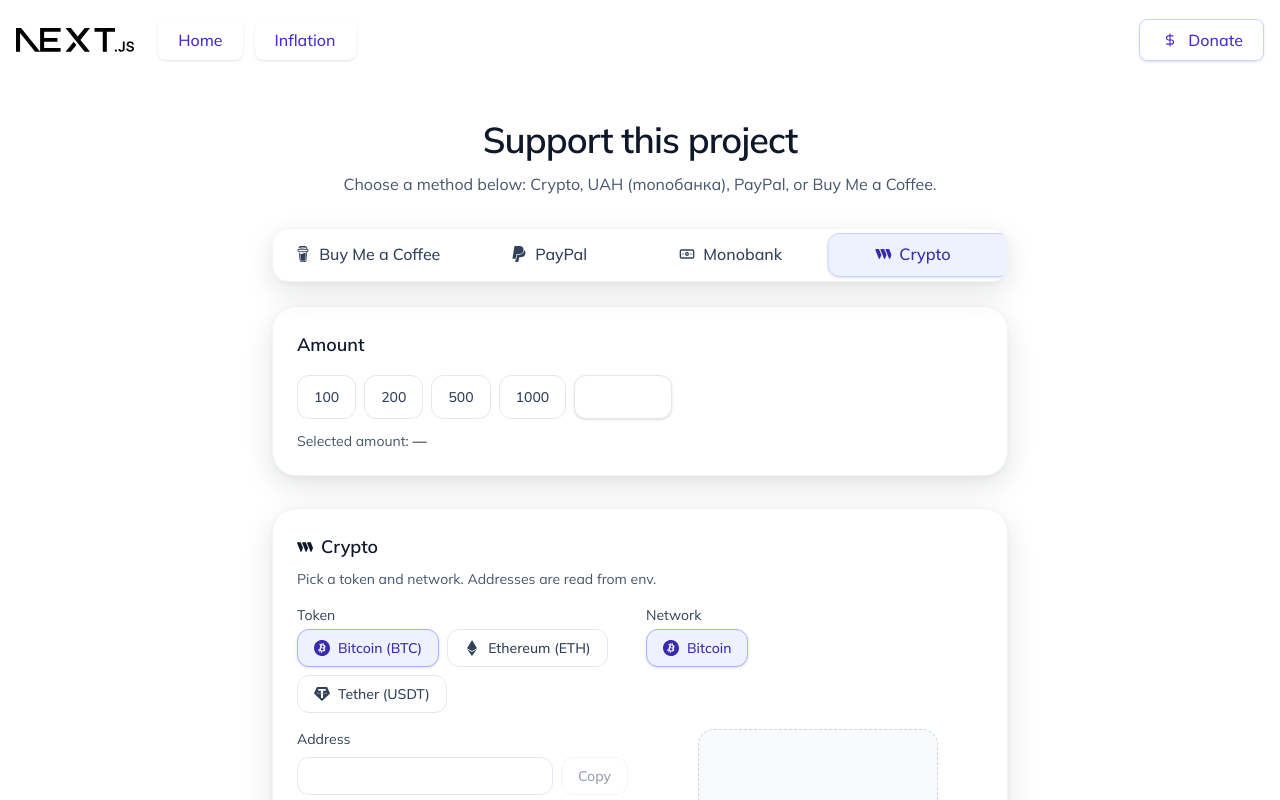
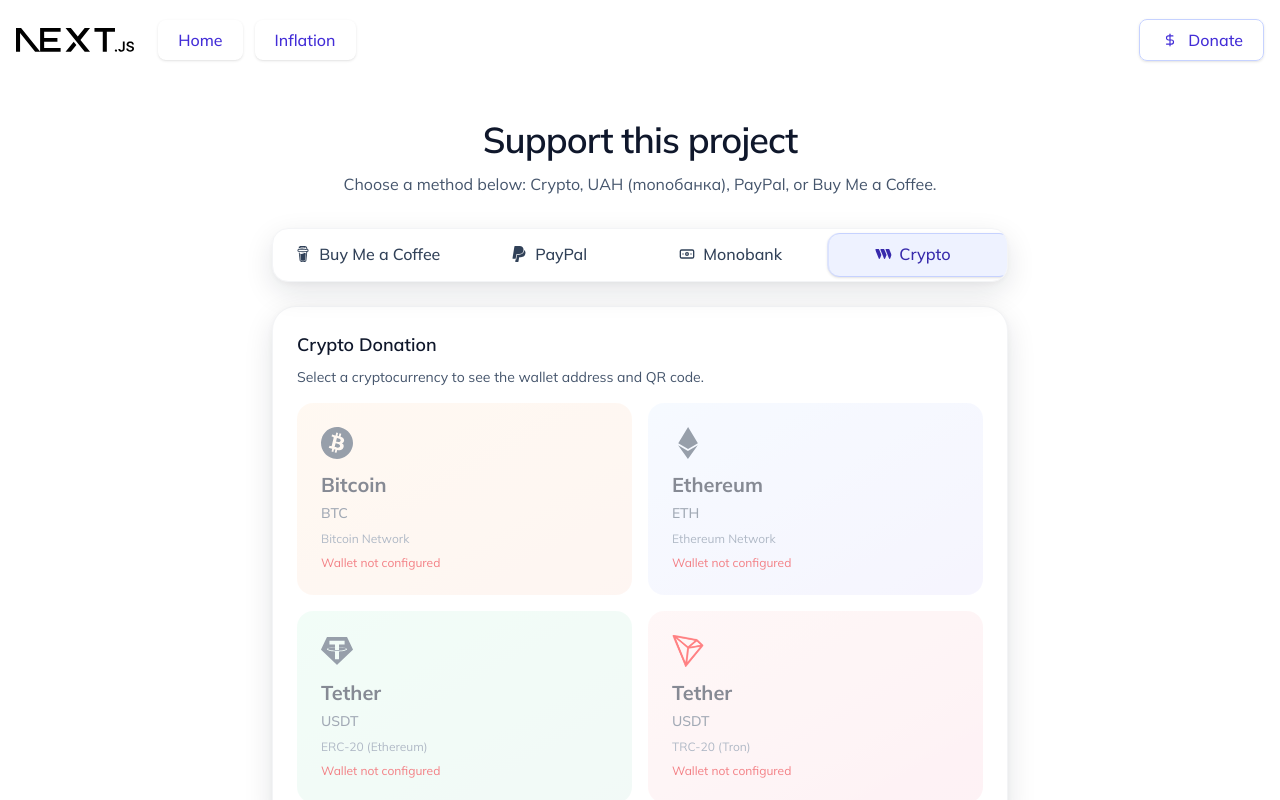
Before and after one commit to inputBrain/client-ret-calculator, a Next.js app: page /donation in a window 1280 px wide. Both pictures are taken after a click on the button "Crypto". Shown: the top 800 px of the page. Built offline with nearby package versions, Linux system fonts and the light colour scheme; no server answers.

Commit message:
feat: rework crypto tab on donation page

```diff
--- a/src/app/donation/page.tsx
+++ b/src/app/donation/page.tsx
@@ -18,42 +18,31 @@
 import { BuyMeACoffeePayment } from "@/components/donation/BuyMeACoffeePayment";
 
 export default function DonatePage() {
-    // ✅ PayPal конфігурація (один раз)
     const paypalAvailableCcys = useMemo(() => getPaypalAvailableCurrencies(), []);
     const paypalDefaultCcy = useMemo(
         () => getPaypalDefaultCurrency(paypalAvailableCcys),
         [paypalAvailableCcys]
     );
 
-    // ✅ PayPal availableMap
     const paypalAvailableMap = useMemo(() => {
         const map: Record<string, string> = {};
         for (const c of paypalAvailableCcys) map[c] = c;
         return map;
     }, [paypalAvailableCcys]);
 
-    // ✅ Весь стейт в одному hook
     const state = useDonationState({
         paypalDefaultCcy,
         paypalAvailableCcys,
     });
 
-    // ✅ Crypto адреса
-    const cryptoAddress = useMemo(
-        () => getCryptoAddress(state.activeNetwork.envKey),
-        [state.activeNetwork.envKey]
-    );
-
-    // ✅ Всі URL в одному hook
     const urls = usePaymentUrls({
         monoCcy: state.monoCcy,
         monoAmount: state.finalAmount,
         paypalCcy: state.paypalCcy,
         paypalAmount: state.finalAmount,
-        cryptoAddress,
+        cryptoAddress: "", // не потрібно
     });
 
-    // ✅ Символ валюти для AmountSelector
     const amountSymbol = useMemo(() => {
         if (state.method === "uah") return getCurrencySymbol(state.monoCcy);
         if (state.method === "paypal") return getCurrencySymbol(state.paypalCcy);
@@ -63,7 +52,7 @@
     return (
         <main className="min-h-screen text-slate-900">
             <section className="mx-auto max-w-3xl px-4 py-10">
-                {/* ✅ Header */}
+
                 <header className="mb-8 text-center">
                     <h1 className="text-3xl sm:text-4xl font-semibold tracking-tight">
                         Support this project
@@ -73,11 +62,9 @@
                     </p>
                 </header>
 
-                {/* ✅ Таби методів оплати */}
                 <PaymentMethodTabs method={state.method} onMethodChange={state.setMethod} />
 
-                {/* ✅ Вибір суми (НЕ показуємо для BMAC) */}
-                {state.method !== "bmac" && (
+                {(state.method === "uah" || state.method === "paypal") && (
                     <AmountSelector
                         method={state.method}
                         amountInput={state.amountInput}
@@ -94,19 +81,9 @@
                     />
                 )}
 
-                {/* ✅ Рендер відповідного методу оплати */}
-                <div className={state.method === "bmac" ? "" : "mt-8"}>
+                <div className={state.method === "bmac" || state.method === "crypto" ? "" : "mt-8"}>
                     {state.method === "crypto" && (
-                        <CryptoPayment
-                            tokenKey={state.tokenKey}
-                            onTokenChange={state.setTokenKey}
-                            networkKey={state.networkKey}
-                            onNetworkChange={state.setNetworkKey}
-                            activeToken={state.activeToken}
-                            activeNetwork={state.activeNetwork}
-                            address={cryptoAddress}
-                            qrUrl={urls.cryptoQrUrl}
-                        />
+                        <CryptoPayment />
                     )}
 
                     {state.method === "uah" && (
@@ -135,7 +112,6 @@
                     )}
                 </div>
 
-                {/* ✅ Footer */}
                 <footer className="mt-10 text-center text-xs text-slate-500">
                     <p>Thank you for your support 💛</p>
                 </footer>
--- a/src/components/donation/CryptoPayment.tsx
+++ b/src/components/donation/CryptoPayment.tsx
@@ -1,66 +1,97 @@
-import React, { useMemo } from "react";
+import React, {useState, useMemo} from "react";
 import Image from "next/image";
-import { SiBitcoin, SiEthereum, SiTether, SiThirdweb } from "react-icons/si";
-import { Card, CardHeader } from "@/components/ui/Card";
-import { Button } from "@/components/ui/Button";
-import { tokens } from "@/lib/donation-helper";
-import { toast } from "react-toastify";
+import {SiBitcoin, SiEthereum, SiTether} from "react-icons/si";
+import {Card, CardHeader} from "@/components/ui/Card";
+import {Button} from "@/components/ui/Button";
+import {Copy, Check} from "lucide-react";
+import {toast} from "react-toastify";
+import {getCryptoAddress} from "@/lib/donation-constants";
 
-interface CryptoPaymentProps {
-    tokenKey: string;
-    onTokenChange: (key: string) => void;
-    networkKey: string;
-    onNetworkChange: (key: string) => void;
-    activeToken: typeof tokens[number];
-    activeNetwork: typeof tokens[number]["networks"][number];
-    address: string;
-    qrUrl: string;
-}
-
-const iconCls = "h-4 w-4";
-
-// ✅ Іконки для токенів
-const tokenIcon = (key: string) => {
-    if (key === "btc") return <SiBitcoin className={iconCls} />;
-    if (key === "eth") return <SiEthereum className={iconCls} />;
-    return <SiTether className={iconCls} />;
-};
-
-// ✅ Іконки для мереж
-const networkIcon = (key: string) => {
-    if (key === "bitcoin") return <SiBitcoin className={iconCls} />;
-    if (key === "ethereum" || key === "erc20") return <SiEthereum className={iconCls} />;
-    if (key === "tron" || key === "trc20") {
-        return (
+// ✅ Список всіх крипто варіантів (один варіант = одна адреса)
+const CRYPTO_OPTIONS = [
+    {
+        id: "btc",
+        name: "Bitcoin",
+        symbol: "BTC",
+        network: "Bitcoin Network",
+        icon: <SiBitcoin className="h-8 w-8"/>,
+        color: "from-orange-400 to-orange-600",
+        envKey: "NEXT_PUBLIC_WALLET_BTC",
+    },
+    {
+        id: "eth",
+        name: "Ethereum",
+        symbol: "ETH",
+        network: "Ethereum Network",
+        icon: <SiEthereum className="h-8 w-8"/>,
+        color: "from-blue-400 to-indigo-600",
+        envKey: "NEXT_PUBLIC_WALLET_ETH",
+    },
+    {
+        id: "usdt-erc20",
+        name: "Tether",
+        symbol: "USDT",
+        network: "ERC-20 (Ethereum)",
+        icon: <SiTether className="h-8 w-8"/>,
+        color: "from-green-400 to-emerald-600",
+        envKey: "NEXT_PUBLIC_WALLET_USDT_ETH",
+    },
+    {
+        id: "usdt-trc20",
+        name: "Tether",
+        symbol: "USDT",
+        network: "TRC-20 (Tron)",
+        icon: (
+            <div className="relative h-8 w-8">
                 <Image
                     src="/crypto-icons/tron-trx-logo.png"
                     alt="TRON"
-                width={16}
-                height={16}
-                className={iconCls}
+                    width={32}
+                    height={32}
+                    className="h-8 w-8"
                 />
+            </div>
+        ),
+        color: "from-red-400 to-rose-600",
+        envKey: "NEXT_PUBLIC_WALLET_USDT_TRON",
+    },
+] as const;
+
+interface CryptoPaymentProps {
+    // Більше не потрібні складні props!
+}
+
+export function CryptoPayment({}: CryptoPaymentProps) {
+    const [selectedId, setSelectedId] = useState<string | null>(null);
+    const [copied, setCopied] = useState(false);
+
+    // ✅ Обраний варіант
+    const selected = useMemo(
+        () => CRYPTO_OPTIONS.find((opt) => opt.id === selectedId) || null,
+        [selectedId]
     );
-    }
-    return null;
-};
 
-export function CryptoPayment({
-    tokenKey,
-    onTokenChange,
-    networkKey,
-    onNetworkChange,
-    activeToken,
-    activeNetwork,
-    address,
-    qrUrl,
-}: CryptoPaymentProps) {
+    // ✅ Адреса гаманця
+    const address = useMemo(() => {
+        if (!selected) return "";
+        return getCryptoAddress(selected.envKey);
+    }, [selected]);
+
+    // ✅ QR код
+    const qrUrl = useMemo(() => {
+        if (!address) return "";
+        const payload = encodeURIComponent(address);
+        return `https://api.qrserver.com/v1/create-qr-code/?size=300x300&data=${payload}`;
+    }, [address]);
 
     // ✅ Копіювання адреси
     const handleCopy = async () => {
         if (!address) return;
         try {
             await navigator.clipboard.writeText(address);
+            setCopied(true);
             toast.success("Address copied!");
+            setTimeout(() => setCopied(false), 2000);
         } catch {
             toast.error("Failed to copy");
         }
@@ -69,92 +100,195 @@
     return (
         <Card>
             <CardHeader
-                icon={<SiThirdweb className={iconCls} />}
-                title="Crypto"
-                description="Pick a token and network. Addresses are read from env."
+                title="Crypto Donation"
+                description="Select a cryptocurrency to see the wallet address and QR code."
             />
 
-            {/* ✅ Token та Network селектори */}
-            <div className="mb-4 grid grid-cols-1 gap-3 sm:grid-cols-2">
-                {/* Token */}
+            {/* ✅ Вибір криптовалюти (великі картки) */}
+            {!selected ? (
+                <div className="grid grid-cols-1 sm:grid-cols-2 gap-4">
+                    {CRYPTO_OPTIONS.map((option) => {
+                        const hasAddress = !!getCryptoAddress(option.envKey);
+
+                        return (
+                            <button
+                                key={option.id}
+                                onClick={() => hasAddress && setSelectedId(option.id)}
+                                disabled={!hasAddress}
+                                className={`group relative overflow-hidden rounded-2xl p-6 text-left transition-all ${
+                                    hasAddress
+                                        ? "hover:scale-[1.02] hover:shadow-xl cursor-pointer"
+                                        : "opacity-50 cursor-not-allowed"
+                                }`}
+                            >
+                                {/* Gradient background */}
+                                <div
+                                    className={`absolute inset-0 bg-gradient-to-br ${option.color} opacity-10 group-hover:opacity-20 transition-opacity`}
+                                />
+
+                                {/* Content */}
+                                <div className="relative z-10">
+                                    <div className="flex items-start justify-between mb-3">
+                                        <div className="text-slate-700 group-hover:scale-110 transition-transform">
+                                            {option.icon}
+                                        </div>
+                                        {hasAddress && (
+                                            <span className="text-xs font-medium text-emerald-600 bg-emerald-50 px-2 py-1 rounded-full">
+                        Available
+                      </span>
+                                        )}
+                                    </div>
+
+                                    <h3 className="text-xl font-bold text-slate-900 mb-1">
+                                        {option.name}
+                                    </h3>
+                                    <p className="text-sm font-medium text-slate-600 mb-2">
+                                        {option.symbol}
+                                    </p>
+                                    <p className="text-xs text-slate-500">{option.network}</p>
+
+                                    {!hasAddress && (
+                                        <p className="text-xs text-red-600 mt-2">
+                                            Wallet not configured
+                                        </p>
+                                    )}
+                                </div>
+
+                                {/* Arrow indicator */}
+                                {hasAddress && (
+                                    <div className="absolute bottom-4 right-4 text-slate-400 group-hover:text-slate-600 group-hover:translate-x-1 transition-all">
+                                        <svg
+                                            className="h-5 w-5"
+                                            fill="none"
+                                            stroke="currentColor"
+                                            viewBox="0 0 24 24"
+                                        >
+                                            <path
+                                                strokeLinecap="round"
+                                                strokeLinejoin="round"
+                                                strokeWidth={2}
+                                                d="M9 5l7 7-7 7"
+                                            />
+                                        </svg>
+                                    </div>
+                                )}
+                            </button>
+                        );
+                    })}
+                </div>
+            ) : (
+                <>
+                    <div className="space-y-6">
+                        <div className="flex items-center justify-between">
+                            <div className="flex items-center gap-3">
+                                <div className="text-slate-700">{selected.icon}</div>
                                 <div>
-                    <label className="mb-1 block text-sm text-slate-700">Token</label>
-                    <div className="flex flex-wrap gap-2">
-                        {tokens.map((token) => (
-                            <Button
-                                key={token.key}
-                                variant="outline"
-                                size="md"
-                                isActive={tokenKey === token.key}
-                                onClick={() => onTokenChange(token.key)}
-                            >
-                                {tokenIcon(token.key)}
-                                {token.label}
-                            </Button>
-                        ))}
+                                    <h3 className="text-lg font-bold text-slate-900">
+                                        {selected.name} ({selected.symbol})
+                                    </h3>
+                                    <p className="text-sm text-slate-600">{selected.network}</p>
                                 </div>
                             </div>
-
-                {/* Network */}
-                <div>
-                    <label className="mb-1 block text-sm text-slate-700">Network</label>
-                    <div className="flex flex-wrap gap-2">
-                        {activeToken.networks.map((network) => (
                             <Button
-                                key={network.key}
-                                variant="outline"
-                                size="md"
-                                isActive={networkKey === network.key}
-                                onClick={() => onNetworkChange(network.key)}
+                                variant="ghost"
+                                size="sm"
+                                onClick={() => setSelectedId(null)}
                             >
-                                {networkIcon(network.key)}
-                                {network.label}
+                                ← Change
                             </Button>
-                        ))}
-                    </div>
-                </div>
                         </div>
 
-            {/* ✅ Address та QR код */}
-            <div className="grid grid-cols-1 gap-6 sm:grid-cols-2">
+                        <div className="grid grid-cols-1 lg:grid-cols-2 gap-6">
                             {/* Address */}
                             <div>
-                    <label className="mb-2 block text-sm text-slate-700">Address</label>
-                    <div className="flex items-center gap-2">
+                                <label className="mb-2 block text-sm font-medium text-slate-700">
+                                    Wallet Address
+                                </label>
+                                <div className="space-y-3">
+                                    <div className="relative">
                                         <input
                                             readOnly
                                             value={address}
-                            className="w-full rounded-xl border border-slate-200 bg-white px-3 py-2 text-sm text-slate-900 outline-none"
+                                            className="w-full rounded-xl border border-slate-200 bg-slate-50 px-4 py-3 pr-12 text-sm text-slate-900 font-mono outline-none"
                                         />
+                                        <button
+                                            onClick={handleCopy}
+                                            className="absolute right-2 top-1/2 -translate-y-1/2 rounded-lg p-2 text-slate-600 hover:bg-slate-100 transition"
+                                        >
+                                            {copied ? (
+                                                <Check className="h-4 w-4 text-green-600"/>
+                                            ) : (
+                                                <Copy className="h-4 w-4"/>
+                                            )}
+                                        </button>
+                                    </div>
+
                                     <Button
                                         variant="outline"
                                         size="md"
                                         onClick={handleCopy}
-                            disabled={!address}
+                                        className="w-full"
                                     >
-                            Copy
+                                        {copied ? (
+                                            <>
+                                                <Check className="h-4 w-4"/>
+                                                Copied!
+                                            </>
+                                        ) : (
+                                            <>
+                                                <Copy className="h-4 w-4"/>
+                                                Copy Address
+                                            </>
+                                        )}
                                     </Button>
                                 </div>
-                    <p className="mt-2 text-xs text-slate-500">
-                        Always double-check the network before sending.
+
+                                <div className="mt-4 p-4 rounded-xl bg-blue-50 border border-blue-200">
+                                    <p className="text-sm text-blue-800 mb-2">
+                                        💡 <strong>How to donate:</strong>
                                     </p>
+                                    <ol className="text-xs text-blue-700 space-y-1 ml-4 list-decimal">
+                                        <li>Copy the address above or scan the QR code</li>
+                                        <li>Open your crypto wallet app</li>
+                                        <li>Send <strong>any amount</strong> of {selected.symbol} you want</li>
+                                        <li>Make sure to select <strong>{selected.network}</strong></li>
+                                    </ol>
+                                </div>
+
+                                <div className="mt-3 p-3 rounded-xl bg-amber-50 border border-amber-200">
+                                    <p className="text-xs text-amber-800">
+                                        ⚠️ <strong>Important:</strong> Only send <strong>{selected.symbol}</strong> via{" "}
+                                        <strong>{selected.network}</strong>. Sending via a different
+                                        network will result in permanent loss of funds.
+                                    </p>
+                                </div>
                             </div>
 
                             {/* QR Code */}
                             <div className="flex flex-col items-center justify-center">
                                 {address ? (
+                                    <div className="space-y-3">
                                         <img
                                             src={qrUrl}
-                            alt="Wallet QR"
-                            className="h-60 w-60 rounded-2xl border border-slate-200 bg-white p-3"
+                                            alt="Wallet QR Code"
+                                            className="w-64 h-64 rounded-2xl border-2 border-slate-200 bg-white p-3 shadow-lg"
                                         />
+                                        <p className="text-xs text-center text-slate-500">
+                                            Scan with your crypto wallet
+                                        </p>
+                                    </div>
                                 ) : (
-                        <div className="h-60 w-60 rounded-2xl border border-dashed border-slate-300 bg-slate-50 flex items-center justify-center text-slate-500 text-sm">
-                            Set wallet env
+                                    <div className="w-64 h-64 rounded-2xl border-2 border-dashed border-slate-300 bg-slate-50 flex items-center justify-center">
+                                        <p className="text-slate-500 text-sm text-center px-4">
+                                            Wallet address not configured
+                                        </p>
                                     </div>
                                 )}
                             </div>
                         </div>
+                    </div>
+                </>
+            )}
         </Card>
     );
 }
--- a/src/lib/donation-constants.ts
+++ b/src/lib/donation-constants.ts
@@ -50,6 +50,12 @@
 }
 
 export function getCryptoAddress(envKey: string): string {
-    if (typeof window === "undefined") return "";
-    return (process.env[envKey as any] as string) || "";
+    const envMap: Record<string, string> = {
+        'NEXT_PUBLIC_WALLET_BTC': ENV.walletBTC,
+        'NEXT_PUBLIC_WALLET_ETH': ENV.walletETH,
+        'NEXT_PUBLIC_WALLET_USDT_ETH': ENV.walletUSDT_ETH,
+        'NEXT_PUBLIC_WALLET_USDT_TRON': ENV.walletUSDT_TRON,
+    };
+
+    return envMap[envKey] || "";
 }
```
Lines whose indentation alone changed are shown as unchanged.
